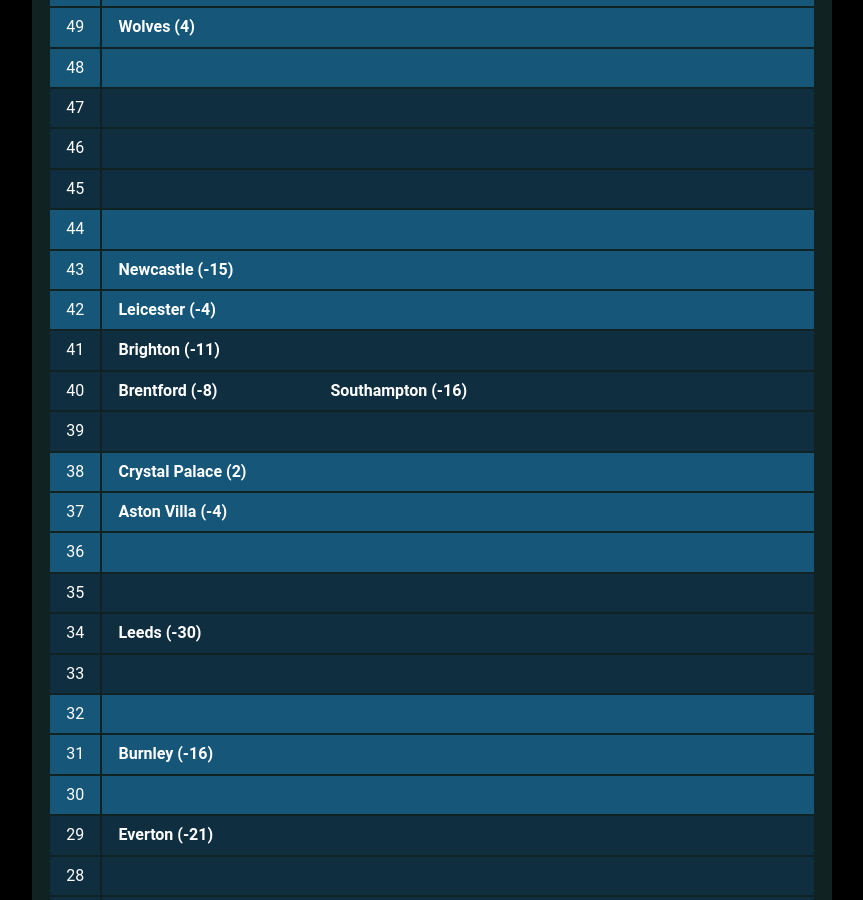
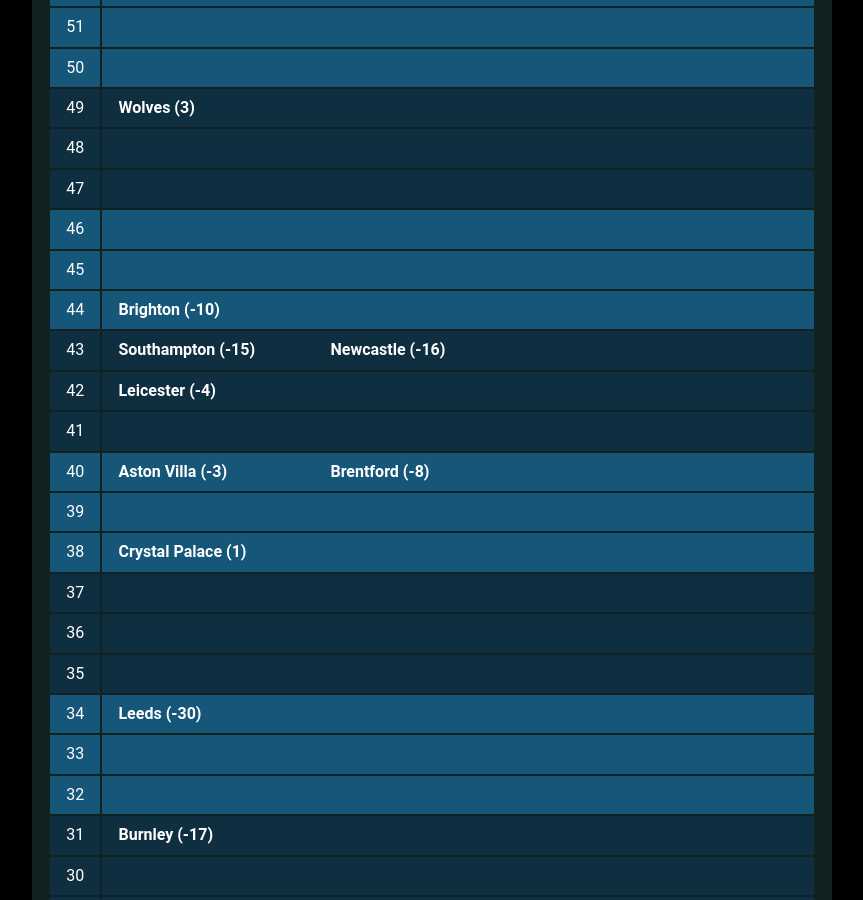
Before and after one commit to muru/muru.github.io, a Jekyll site: the page built from resources.md, in a window 1280 px wide and 900 px high, scrolled down 2730 px. Shown: the whole window, without its empty margins (208-1071 px from the left). Built offline with Jekyll 4.4.1, drawn with Linux system fonts in a browser that asks for light colours; some web fonts are replaced; some of the changed text lies outside the part shown.

Commit message:
updated cann-table: Sun  1 May 00:04:19 JST 2022

```diff
--- a/cann-table.html
+++ b/cann-table.html
@@ -1,18 +1,28 @@
 <table id="cann-table">
 <thead> <th> Pts </th> <th> Clubs (GD) </th> </thead>
+	<tr class="cann-row-1">
+		<td class="cann-point"> 82 </td>
+		<td class="cann-clubs">
+			<span class="club-name"> Liverpool (64) </span>
+		</td>
+ 	</tr>
+	<tr class="cann-row-1">
+		<td class="cann-point"> 81 </td>
+		<td class="cann-clubs">
+		</td>
+ 	</tr>
 	<tr class="cann-row-1">
 		<td class="cann-point"> 80 </td>
 		<td class="cann-clubs">
 			<span class="club-name"> Man City (59) </span>
 		</td>
  	</tr>
-	<tr class="cann-row-1">
+	<tr class="cann-row-2">
 		<td class="cann-point"> 79 </td>
 		<td class="cann-clubs">
-			<span class="club-name"> Liverpool (63) </span>
 		</td>
  	</tr>
-	<tr class="cann-row-1">
+	<tr class="cann-row-2">
 		<td class="cann-point"> 78 </td>
 		<td class="cann-clubs">
 		</td>
@@ -22,12 +32,12 @@
 		<td class="cann-clubs">
 		</td>
  	</tr>
-	<tr class="cann-row-2">
+	<tr class="cann-row-1">
 		<td class="cann-point"> 76 </td>
 		<td class="cann-clubs">
 		</td>
  	</tr>
-	<tr class="cann-row-2">
+	<tr class="cann-row-1">
 		<td class="cann-point"> 75 </td>
 		<td class="cann-clubs">
 		</td>
@@ -37,12 +47,12 @@
 		<td class="cann-clubs">
 		</td>
  	</tr>
-	<tr class="cann-row-1">
+	<tr class="cann-row-2">
 		<td class="cann-point"> 73 </td>
 		<td class="cann-clubs">
 		</td>
  	</tr>
-	<tr class="cann-row-1">
+	<tr class="cann-row-2">
 		<td class="cann-point"> 72 </td>
 		<td class="cann-clubs">
 		</td>
@@ -52,12 +62,12 @@
 		<td class="cann-clubs">
 		</td>
  	</tr>
-	<tr class="cann-row-2">
+	<tr class="cann-row-1">
 		<td class="cann-point"> 70 </td>
 		<td class="cann-clubs">
 		</td>
  	</tr>
-	<tr class="cann-row-2">
+	<tr class="cann-row-1">
 		<td class="cann-point"> 69 </td>
 		<td class="cann-clubs">
 		</td>
@@ -67,12 +77,12 @@
 		<td class="cann-clubs">
 		</td>
  	</tr>
-	<tr class="cann-row-1">
+	<tr class="cann-row-2">
 		<td class="cann-point"> 67 </td>
 		<td class="cann-clubs">
 		</td>
  	</tr>
-	<tr class="cann-row-1">
+	<tr class="cann-row-2">
 		<td class="cann-point"> 66 </td>
 		<td class="cann-clubs">
 			<span class="club-name"> Chelsea (40) </span>
@@ -83,12 +93,12 @@
 		<td class="cann-clubs">
 		</td>
  	</tr>
-	<tr class="cann-row-2">
+	<tr class="cann-row-1">
 		<td class="cann-point"> 64 </td>
 		<td class="cann-clubs">
 		</td>
  	</tr>
-	<tr class="cann-row-2">
+	<tr class="cann-row-1">
 		<td class="cann-point"> 63 </td>
 		<td class="cann-clubs">
 		</td>
@@ -98,12 +108,12 @@
 		<td class="cann-clubs">
 		</td>
  	</tr>
-	<tr class="cann-row-1">
+	<tr class="cann-row-2">
 		<td class="cann-point"> 61 </td>
 		<td class="cann-clubs">
 		</td>
  	</tr>
-	<tr class="cann-row-1">
+	<tr class="cann-row-2">
 		<td class="cann-point"> 60 </td>
 		<td class="cann-clubs">
 			<span class="club-name"> Arsenal (12) </span>
@@ -114,13 +124,13 @@
 		<td class="cann-clubs">
 		</td>
  	</tr>
-	<tr class="cann-row-2">
+	<tr class="cann-row-1">
 		<td class="cann-point"> 58 </td>
 		<td class="cann-clubs">
 			<span class="club-name"> Tottenham (18) </span>
 		</td>
  	</tr>
-	<tr class="cann-row-2">
+	<tr class="cann-row-1">
 		<td class="cann-point"> 57 </td>
 		<td class="cann-clubs">
 		</td>
@@ -130,13 +140,13 @@
 		<td class="cann-clubs">
 		</td>
  	</tr>
-	<tr class="cann-row-1">
+	<tr class="cann-row-2">
 		<td class="cann-point"> 55 </td>
 		<td class="cann-clubs">
 			<span class="club-name"> Man Utd (2) </span>
 		</td>
  	</tr>
-	<tr class="cann-row-1">
+	<tr class="cann-row-2">
 		<td class="cann-point"> 54 </td>
 		<td class="cann-clubs">
 		</td>
@@ -146,13 +156,13 @@
 		<td class="cann-clubs">
 		</td>
  	</tr>
-	<tr class="cann-row-2">
+	<tr class="cann-row-1">
 		<td class="cann-point"> 52 </td>
 		<td class="cann-clubs">
 			<span class="club-name"> West Ham (8) </span>
 		</td>
  	</tr>
-	<tr class="cann-row-2">
+	<tr class="cann-row-1">
 		<td class="cann-point"> 51 </td>
 		<td class="cann-clubs">
 		</td>
@@ -162,13 +172,13 @@
 		<td class="cann-clubs">
 		</td>
  	</tr>
-	<tr class="cann-row-1">
+	<tr class="cann-row-2">
 		<td class="cann-point"> 49 </td>
 		<td class="cann-clubs">
-			<span class="club-name"> Wolves (4) </span>
+			<span class="club-name"> Wolves (3) </span>
 		</td>
  	</tr>
-	<tr class="cann-row-1">
+	<tr class="cann-row-2">
 		<td class="cann-point"> 48 </td>
 		<td class="cann-clubs">
 		</td>
@@ -178,12 +188,12 @@
 		<td class="cann-clubs">
 		</td>
  	</tr>
-	<tr class="cann-row-2">
+	<tr class="cann-row-1">
 		<td class="cann-point"> 46 </td>
 		<td class="cann-clubs">
 		</td>
  	</tr>
-	<tr class="cann-row-2">
+	<tr class="cann-row-1">
 		<td class="cann-point"> 45 </td>
 		<td class="cann-clubs">
 		</td>
@@ -191,15 +201,17 @@
 	<tr class="cann-row-1">
 		<td class="cann-point"> 44 </td>
 		<td class="cann-clubs">
+			<span class="club-name"> Brighton (-10) </span>
 		</td>
  	</tr>
-	<tr class="cann-row-1">
+	<tr class="cann-row-2">
 		<td class="cann-point"> 43 </td>
 		<td class="cann-clubs">
-			<span class="club-name"> Newcastle (-15) </span>
+			<span class="club-name"> Southampton (-15) </span>
+			<span class="club-name"> Newcastle (-16) </span>
 		</td>
  	</tr>
-	<tr class="cann-row-1">
+	<tr class="cann-row-2">
 		<td class="cann-point"> 42 </td>
 		<td class="cann-clubs">
 			<span class="club-name"> Leicester (-4) </span>
@@ -208,17 +220,16 @@
 	<tr class="cann-row-2">
 		<td class="cann-point"> 41 </td>
 		<td class="cann-clubs">
-			<span class="club-name"> Brighton (-11) </span>
 		</td>
  	</tr>
-	<tr class="cann-row-2">
+	<tr class="cann-row-1">
 		<td class="cann-point"> 40 </td>
 		<td class="cann-clubs">
+			<span class="club-name"> Aston Villa (-3) </span>
 			<span class="club-name"> Brentford (-8) </span>
-			<span class="club-name"> Southampton (-16) </span>
 		</td>
  	</tr>
-	<tr class="cann-row-2">
+	<tr class="cann-row-1">
 		<td class="cann-point"> 39 </td>
 		<td class="cann-clubs">
 		</td>
@@ -226,16 +237,15 @@
 	<tr class="cann-row-1">
 		<td class="cann-point"> 38 </td>
 		<td class="cann-clubs">
-			<span class="club-name"> Crystal Palace (2) </span>
+			<span class="club-name"> Crystal Palace (1) </span>
 		</td>
  	</tr>
-	<tr class="cann-row-1">
+	<tr class="cann-row-2">
 		<td class="cann-point"> 37 </td>
 		<td class="cann-clubs">
-			<span class="club-name"> Aston Villa (-4) </span>
 		</td>
  	</tr>
-	<tr class="cann-row-1">
+	<tr class="cann-row-2">
 		<td class="cann-point"> 36 </td>
 		<td class="cann-clubs">
 		</td>
@@ -245,13 +255,13 @@
 		<td class="cann-clubs">
 		</td>
  	</tr>
-	<tr class="cann-row-2">
+	<tr class="cann-row-1">
 		<td class="cann-point"> 34 </td>
 		<td class="cann-clubs">
 			<span class="club-name"> Leeds (-30) </span>
 		</td>
  	</tr>
-	<tr class="cann-row-2">
+	<tr class="cann-row-1">
 		<td class="cann-point"> 33 </td>
 		<td class="cann-clubs">
 		</td>
@@ -261,13 +271,13 @@
 		<td class="cann-clubs">
 		</td>
  	</tr>
-	<tr class="cann-row-1">
+	<tr class="cann-row-2">
 		<td class="cann-point"> 31 </td>
 		<td class="cann-clubs">
-			<span class="club-name"> Burnley (-16) </span>
+			<span class="club-name"> Burnley (-17) </span>
 		</td>
  	</tr>
-	<tr class="cann-row-1">
+	<tr class="cann-row-2">
 		<td class="cann-point"> 30 </td>
 		<td class="cann-clubs">
 		</td>
@@ -278,12 +288,12 @@
 			<span class="club-name"> Everton (-21) </span>
 		</td>
  	</tr>
-	<tr class="cann-row-2">
+	<tr class="cann-row-1">
 		<td class="cann-point"> 28 </td>
 		<td class="cann-clubs">
 		</td>
  	</tr>
-	<tr class="cann-row-2">
+	<tr class="cann-row-1">
 		<td class="cann-point"> 27 </td>
 		<td class="cann-clubs">
 		</td>
@@ -293,12 +303,13 @@
 		<td class="cann-clubs">
 		</td>
  	</tr>
-	<tr class="cann-row-1">
+	<tr class="cann-row-2">
 		<td class="cann-point"> 25 </td>
 		<td class="cann-clubs">
+			<span class="club-name"> Watford (-35) </span>
 		</td>
  	</tr>
-	<tr class="cann-row-1">
+	<tr class="cann-row-2">
 		<td class="cann-point"> 24 </td>
 		<td class="cann-clubs">
 		</td>
@@ -308,17 +319,16 @@
 		<td class="cann-clubs">
 		</td>
  	</tr>
-	<tr class="cann-row-2">
+	<tr class="cann-row-1">
 		<td class="cann-point"> 22 </td>
 		<td class="cann-clubs">
-			<span class="club-name"> Watford (-36) </span>
 		</td>
  	</tr>
-	<tr class="cann-row-2">
+	<tr class="cann-row-1">
 		<td class="cann-point"> 21 </td>
 		<td class="cann-clubs">
-			<span class="club-name"> Norwich (-47) </span>
+			<span class="club-name"> Norwich (-48) </span>
 		</td>
  	</tr>
 </table>
-<span id="cann-gen-note"> Generated on  Saturday, 30 April 2022 at 00:02 JST. </span>
+<span id="cann-gen-note"> Generated on  Sunday, 01 May 2022 at 00:04 JST. </span>
```
